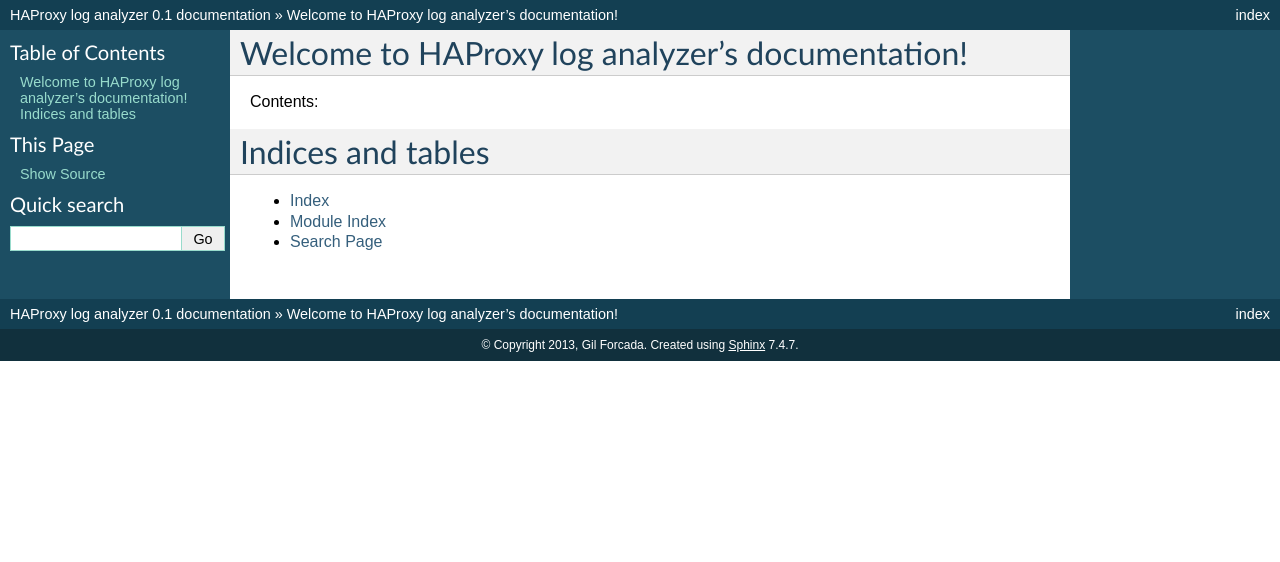
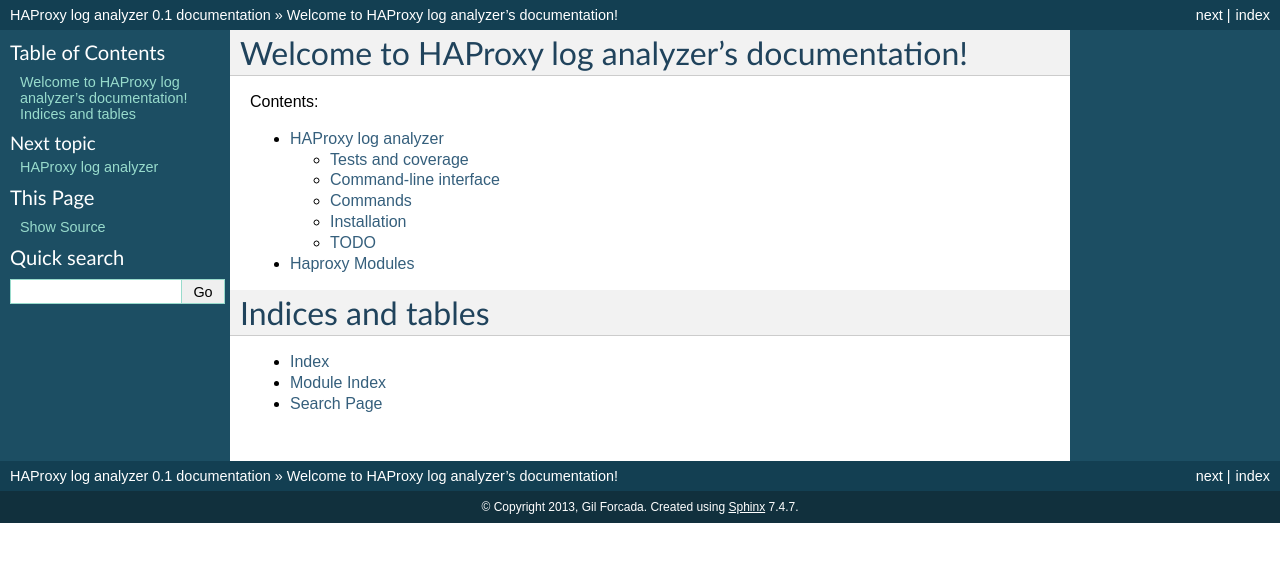
Before and after one commit to gforcada/haproxy_log_analysis, a Sphinx documentation site: the page built from docs/source/index.rst, in a window 1280 px wide. Shown: the top 562 px of the page. Built offline with Sphinx 7.4.7, drawn with Linux system fonts in a browser that asks for light colours.

Commit message:
Update documentation structure

```diff
--- /dev/null
+++ b/docs/source/README_link.rst
@@ -0,0 +1 @@
+.. include:: ../../README.rst
--- a/docs/source/index.rst
+++ b/docs/source/index.rst
@@ -11,6 +11,8 @@
 .. toctree::
    :maxdepth: 2
 
+   README_link
+   modules
 
 
 Indices and tables
```
Also changed, not shown: docs/source/modules.rst (added, +12 -0 lines).
